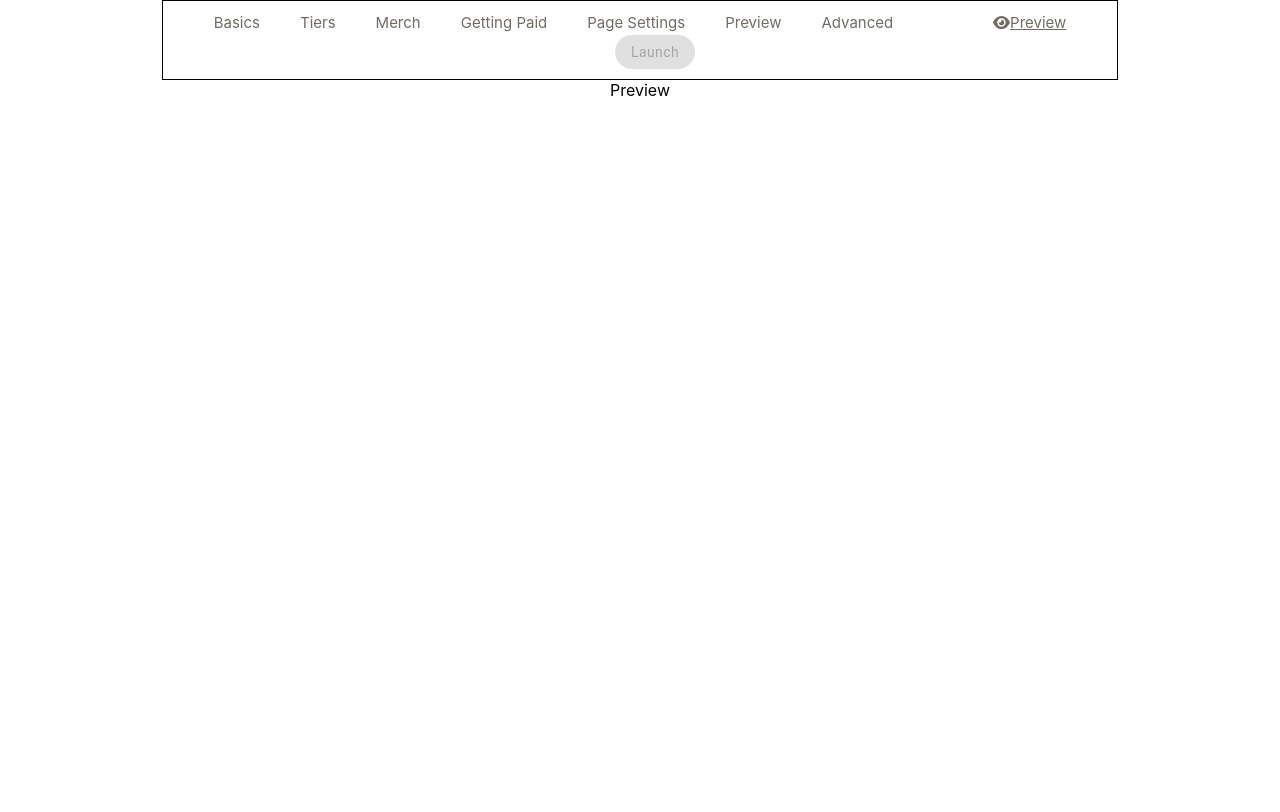
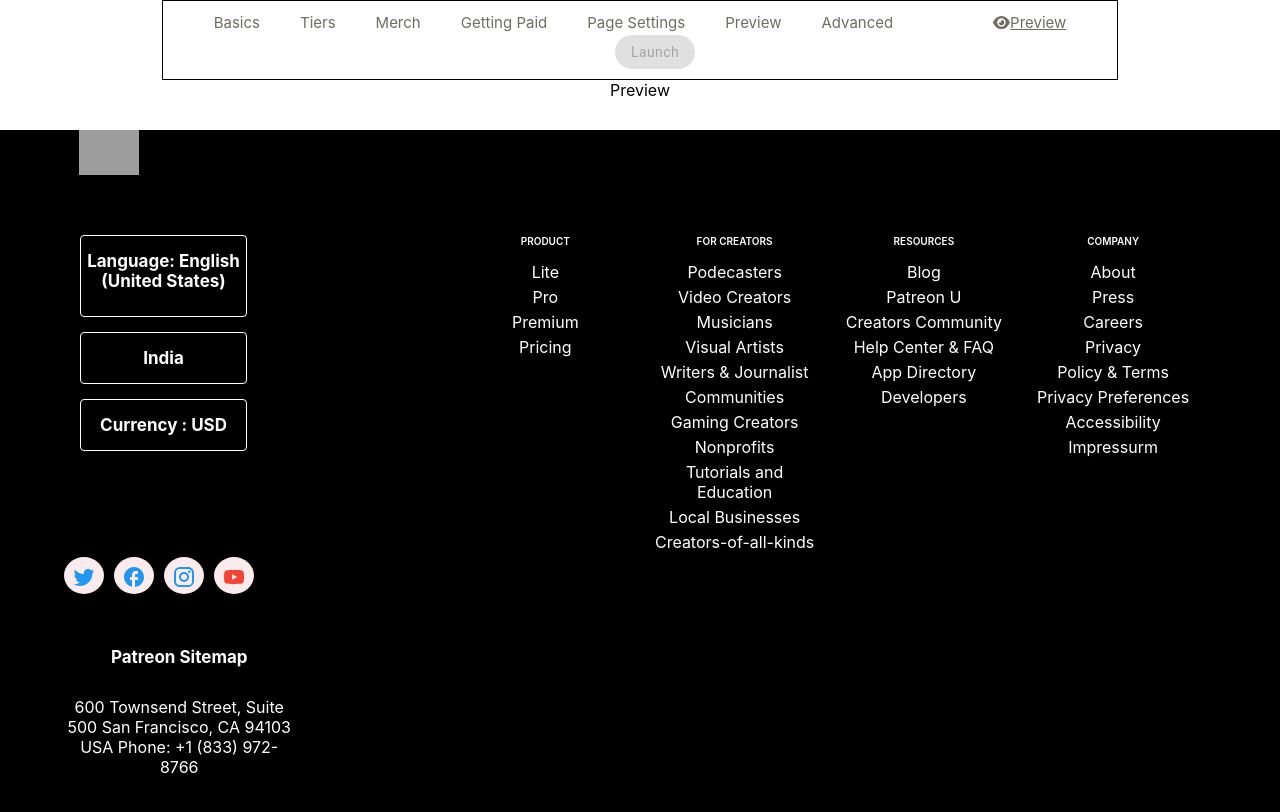
Before and after one commit to PiyushChaukade/Patreon-clone, a React (Create React App) app in the folder frontend/: page /create/navbar/edit/previewicon in a window 1280 px wide. Shown: the top 812 px of the page. Built offline with nearby package versions, Linux system fonts and the light colour scheme; grey boxes are pictures that could not be loaded.

Commit message:
footer icons updated

```diff
--- a/frontend/src/App.js
+++ b/frontend/src/App.js
@@ -15,6 +15,7 @@
 import { Pagesetting } from './components/navbarpersonal/navbarcomponents/pagesetting';
 import { Preview } from './components/navbarpersonal/navbarcomponents/preview';
 import { Advanced } from './components/navbarpersonal/navbarcomponents/advanced';
+import Footer from './components/Footer/Footer';
 
 
 function App() {
@@ -45,7 +46,7 @@
 
         </Routes>
 
-
+        <Footer/>
 
    </BrowserRouter>
 
--- a/frontend/src/components/Footer/Footer.js
+++ b/frontend/src/components/Footer/Footer.js
@@ -13,7 +13,11 @@
   Thirdcont,
   P,
 } from "./FooterStyles";
-
+import FacebookRoundedIcon from '@mui/icons-material/FacebookRounded';
+import InstagramIcon from '@mui/icons-material/Instagram';
+import TwitterIcon from '@mui/icons-material/Twitter';
+import YouTubeIcon from '@mui/icons-material/YouTube';
+import { blue, red } from '@mui/material/colors';
 const Footer = () => {
   return (
     <Box>
@@ -81,17 +85,17 @@
       </Container>
       <SecondCont>
         <Logo>
-        <img style={{width: "35px",color : "white"}} alt="twitter" src="https://www.twitter.com/patreon"/>
+        <TwitterIcon sx={{ color: blue[500] }}/>
         </Logo>
         <Logo>
-        <img style={{width: "35px",color : "white"}} alt="facebook" src="https://img.icons8.com/ios-filled/500/000000/facebook-new.png"/>
+        <FacebookRoundedIcon sx={{ color: blue[500] }}/>
         </Logo>
         <Logo>
-        <img style={{width: "35px",color : "white"}} alt="instagram" src="https://img.icons8.com/ios/500/000000/instagram-new--v1.png"/>
+        <InstagramIcon sx={{ color: blue[500] }}/>
 
         </Logo>
         <Logo>
-        <img style={{width: "35px",color : "white"}} alt="youtube" src="https://img.icons8.com/ios/500/000000/youtube-play--v1.png"/>
+        <YouTubeIcon sx={{ color: red[500] }}/>
         </Logo>
       </SecondCont>
       <Thirdcont>
--- a/frontend/src/components/Footer/FooterStyles.js
+++ b/frontend/src/components/Footer/FooterStyles.js
@@ -3,7 +3,7 @@
 export const Box = styled.div`
   /* padding: 80px 60px; */
   background: black;
-  position: absolute;
+  margin-top: 30px;
   bottom: 0;
   width: 100%;
   height: fit-content;
@@ -43,20 +43,22 @@
 
   export const SecondCont = styled.div`
   margin-left: 5%;
-  width  :18% ;
+  width  :12% ;
   height: 70px;
-   /* background-color: white;  */
   display: flex;
 
   `
   export const Logo = styled.div`
   /* background-image: url("https://img.icons8.com/ios/500/000000/twitter--v3.png"); */
-  width: 25%;
+  width: 20%;
   /* color: yellow; */
-  background-color: white;
-  height: 50px;
-  text-align: center;
-  margin-top:20px;
+  height: 30%;
+ padding: 8px;
+ margin-right: 10px;
+
+ background-color:#faebec;
+ border-radius: 50%;
+
   `
   export const Div = styled.div`
    height: 80px;
@@ -65,6 +67,7 @@
    border-radius: 4px;
    margin-bottom: 15px;
    text-align: center;
+
   `
 
   export const H1 =styled.div`
@@ -78,7 +81,7 @@
   width: 18%;
   height: 180px;
   margin-top: 20px;
-  border: 1px solid yellow;
+
   margin-left: 5%;
   text-align: center;
   `
--- a/frontend/src/components/navbarpersonal/navbarcomponents/basic.css
+++ b/frontend/src/components/navbarpersonal/navbarcomponents/basic.css
@@ -29,12 +29,14 @@
 }
 #inputcontainer2{
         border: 1px solid yellow;
-
+        margin-top: 20px;
 }
-#inputcontainer1_1{
+#inputcontainer1_1,
+#inputcontainer1_2{
 padding: 25px;
 border: 1px solid #e5e3dd;
 border-radius: 5px;
+margin-top: 20px;
 }
 #inputdiv1{
     align-items: left;
--- a/frontend/src/components/navbarpersonal/navbarcomponents/basic.jsx
+++ b/frontend/src/components/navbarpersonal/navbarcomponents/basic.jsx
@@ -83,6 +83,7 @@
             </div>
          <div id="inputcontainer">
              <div id="inputcontainer1">
+
                 <div id="inputcontainer1_1">
 
                   <div id="inputdiv1">
@@ -124,9 +125,18 @@
                    </span>
 
                    </div>
+                 </div>
+
+                      <div id="inputcontainer1_2">
 
 
-                 </div>
+
+
+
+
+
+                       </div>
+
              </div>
 
 
```
